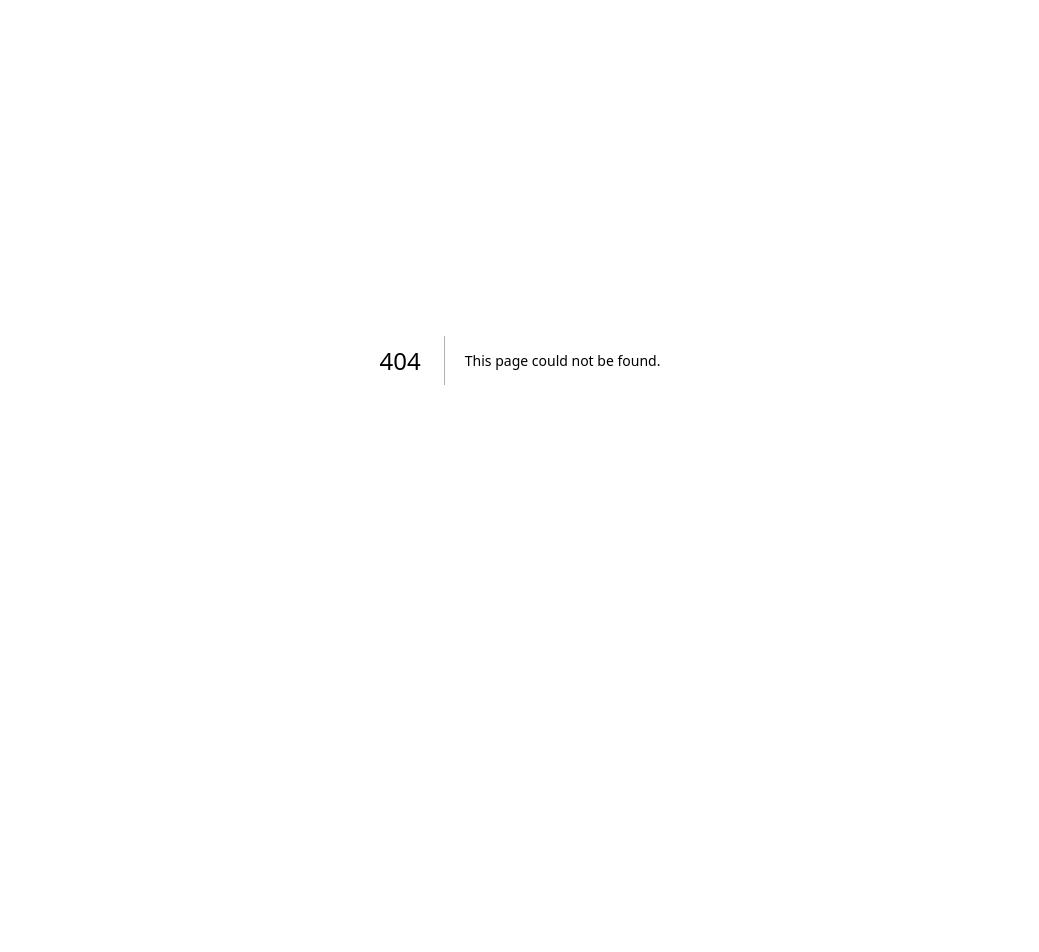
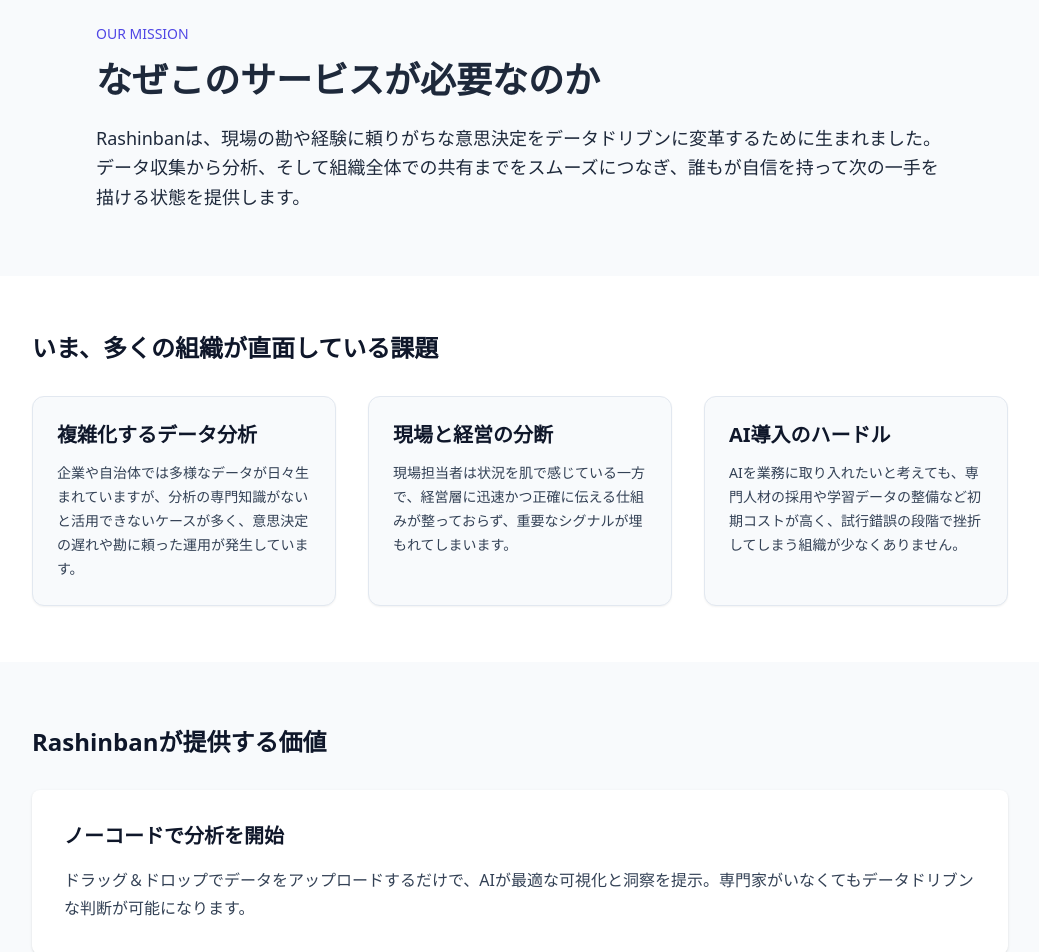
Before and after one commit to vintage-luvu/rashinban, a Next.js app in the folder frontend/: page /why in a window 1280 px wide. Before the commit this address had no page. Shown: the part 40-992 px from the top of the page, without its empty margins (120-1159 px from the left). Before the commit the page ends 800 px from the top, so only its background shows below. Built offline with nearby package versions, Linux system fonts and the light colour scheme.

Commit message:
Add explanation page for service necessity

```diff
--- /dev/null
+++ b/frontend/pages/why.js
@@ -0,0 +1,115 @@
+import Head from "next/head";
+
+export default function WhyPage() {
+  const pillars = [
+    {
+      title: "複雑化するデータ分析",
+      description:
+        "企業や自治体では多様なデータが日々生まれていますが、分析の専門知識がないと活用できないケースが多く、意思決定の遅れや勘に頼った運用が発生しています。",
+    },
+    {
+      title: "現場と経営の分断",
+      description:
+        "現場担当者は状況を肌で感じている一方で、経営層に迅速かつ正確に伝える仕組みが整っておらず、重要なシグナルが埋もれてしまいます。",
+    },
+    {
+      title: "AI導入のハードル",
+      description:
+        "AIを業務に取り入れたいと考えても、専門人材の採用や学習データの整備など初期コストが高く、試行錯誤の段階で挫折してしまう組織が少なくありません。",
+    },
+  ];
+
+  const values = [
+    {
+      title: "ノーコードで分析を開始",
+      body:
+        "ドラッグ＆ドロップでデータをアップロードするだけで、AIが最適な可視化と洞察を提示。専門家がいなくてもデータドリブンな判断が可能になります。",
+    },
+    {
+      title: "現場の声を素早く共有",
+      body:
+        "部門横断で使えるダッシュボードを通じて、現場の気づきやKPIの変化を経営層へ即座に届け、全体最適を実現します。",
+    },
+    {
+      title: "セキュアで持続可能なAI活用",
+      body:
+        "厳格な認証と権限管理、国際基準に準拠したセキュリティで安心してAIを業務に取り入れられます。継続的なアップデートで最新の技術も享受できます。",
+    },
+  ];
+
+  return (
+    <>
+      <Head>
+        <title>なぜこのサービスが必要なのか | Rashinban</title>
+        <meta
+          name="description"
+          content="Rashinbanがなぜ必要なのかを、現場の課題と提供価値の観点からご紹介します。"
+        />
+      </Head>
+      <main className="min-h-screen bg-slate-50 text-slate-800">
+        <section className="mx-auto max-w-4xl px-6 py-16">
+          <p className="text-sm font-medium text-indigo-600">OUR MISSION</p>
+          <h1 className="mt-4 text-3xl font-bold sm:text-4xl">
+            なぜこのサービスが必要なのか
+          </h1>
+          <p className="mt-6 text-lg leading-relaxed">
+            Rashinbanは、現場の勘や経験に頼りがちな意思決定をデータドリブンに変革するために生まれました。
+            データ収集から分析、そして組織全体での共有までをスムーズにつなぎ、誰もが自信を持って次の一手を描ける状態を提供します。
+          </p>
+        </section>
+
+        <section className="bg-white">
+          <div className="mx-auto max-w-5xl px-6 py-14">
+            <h2 className="text-2xl font-semibold text-slate-900">
+              いま、多くの組織が直面している課題
+            </h2>
+            <div className="mt-8 grid gap-8 md:grid-cols-3">
+              {pillars.map((pillar) => (
+                <article
+                  key={pillar.title}
+                  className="rounded-xl border border-slate-200 bg-slate-50 p-6 shadow-sm"
+                >
+                  <h3 className="text-xl font-semibold text-slate-900">
+                    {pillar.title}
+                  </h3>
+                  <p className="mt-3 text-sm leading-6 text-slate-700">
+                    {pillar.description}
+                  </p>
+                </article>
+              ))}
+            </div>
+          </div>
+        </section>
+
+        <section className="mx-auto max-w-5xl px-6 py-16">
+          <h2 className="text-2xl font-semibold text-slate-900">
+            Rashinbanが提供する価値
+          </h2>
+          <div className="mt-8 space-y-10">
+            {values.map((value) => (
+              <article key={value.title} className="rounded-lg bg-white p-8 shadow">
+                <h3 className="text-xl font-semibold text-slate-900">
+                  {value.title}
+                </h3>
+                <p className="mt-4 text-base leading-7 text-slate-700">
+                  {value.body}
+                </p>
+              </article>
+            ))}
+          </div>
+        </section>
+
+        <section className="bg-indigo-600">
+          <div className="mx-auto max-w-4xl px-6 py-16 text-white">
+            <h2 className="text-2xl font-semibold">私たちが目指す未来</h2>
+            <p className="mt-4 text-base leading-7 text-indigo-100">
+              データに強い一部の専門家だけでなく、すべてのメンバーが洞察を得て動ける組織を当たり前にすること。
+              それがRashinbanの掲げるビジョンです。現場の変化を素早く捉え、正しい方向に舵を切るための羅針盤として、
+              あなたのチームを支えます。
+            </p>
+          </div>
+        </section>
+      </main>
+    </>
+  );
+}
```
